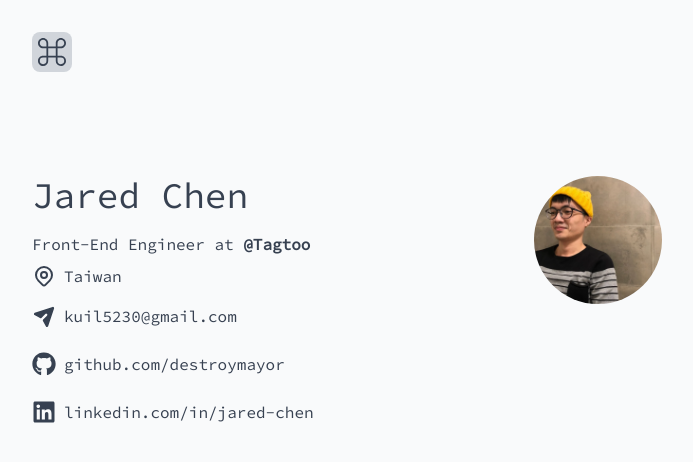
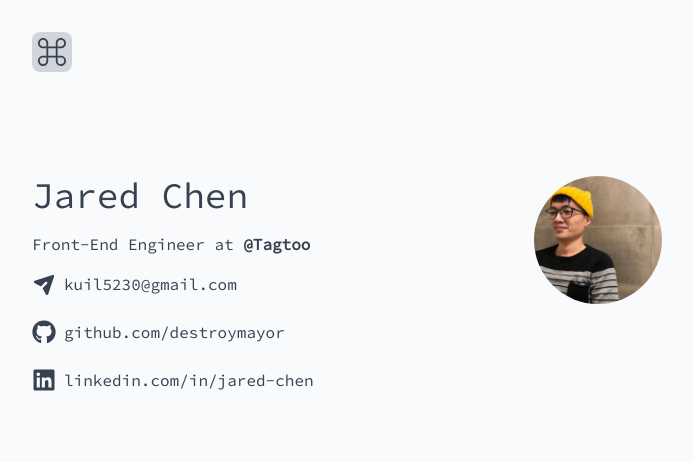
Before and after one commit to destroymayor/jared, a Next.js app: page / in a window 1280 px wide. Shown: the top 462 px of the page, without its empty margins (265-958 px from the left). Built offline with nearby package versions, Linux system fonts and the light colour scheme.

Commit message:
chore: Update style

```diff
--- a/src/pages/index.js
+++ b/src/pages/index.js
@@ -3,7 +3,6 @@ import avatar from '@/public/images/avatar.webp';
 
 import CircleSpring from '@/components/Common/CircleSpring';
 import Link from '@/components/Common/Link';
-import { LocationMarkerIcon } from '@heroicons/react/outline';
 
 import contact from '@/data/contact';
 
@@ -20,10 +19,6 @@ export default function HomePage() {
             <span className="font-semibold">@Tagtoo</span>
           </Link>
         </h2>
-        <div className="flex items-center gap-2">
-          <LocationMarkerIcon className="h-6 w-6" />
-          <span>Taiwan</span>
-        </div>
 
         <ul className="flex flex-col items-start justify-center gap-2">
           {contact.map((item) => (
```
